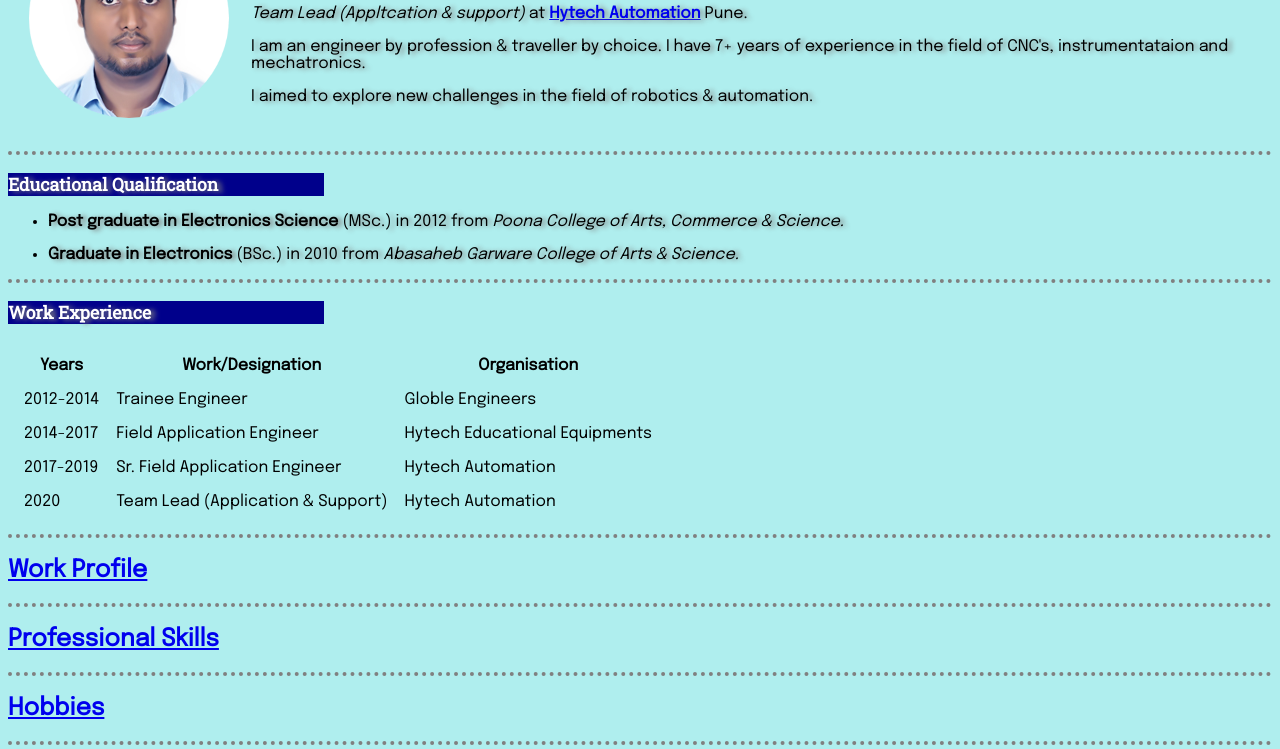
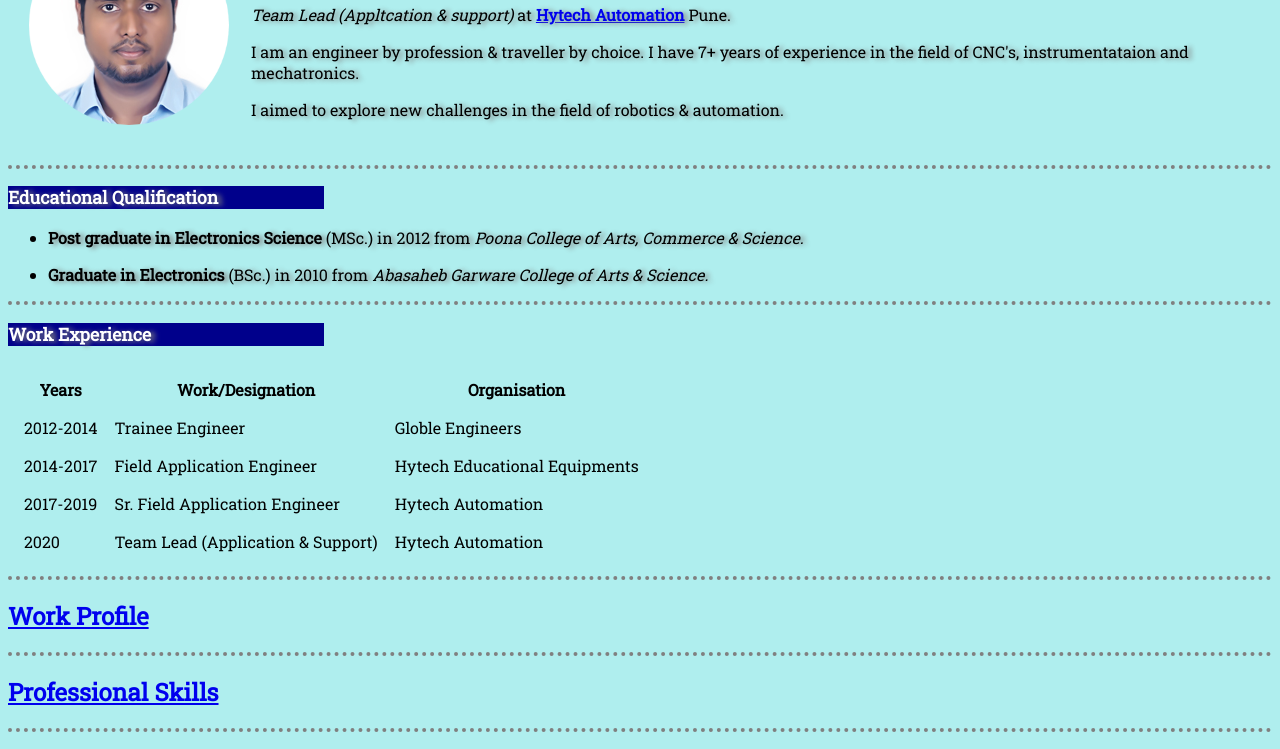
Before and after one commit to Taufiq1990/cv, a plain HTML site: page index.html in a window 1280 px wide. Shown: the part 111-860 px from the top of the page. Drawn offline with Linux system fonts and the light colour scheme.

Commit message:
Add files via upload

```diff
--- a/css/styles.css
+++ b/css/styles.css
@@ -38,7 +38,7 @@ hr {
 }
 
 body{
-  font-family: 'Epilogue', sans-serif;
+font-family: 'Roboto Slab', serif;
 }
 /***************Class Selector******************/
 
```
